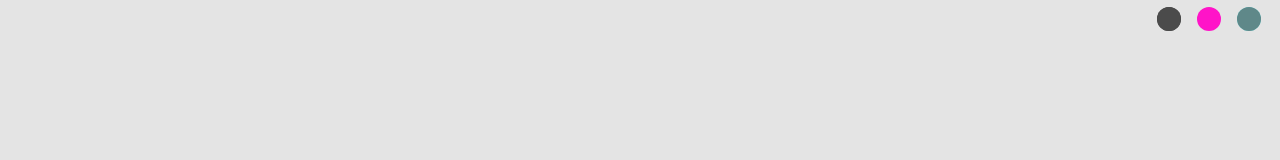
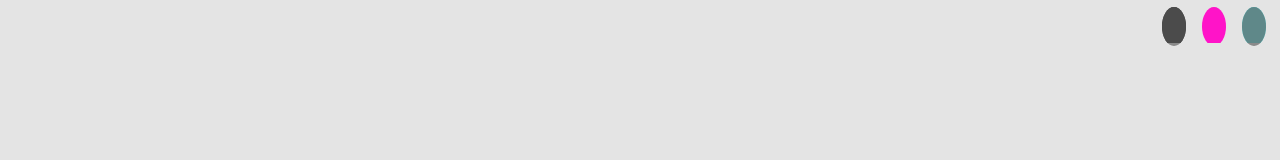
Before and after one commit to Response201/Portfolio, a React (Vite) app: page / in a window 1280 px wide. Shown: the top 160 px of the page. Built offline with nearby package versions, Linux system fonts and the light colour scheme; a web font is replaced by a local one.

Commit message:
Update themeSwitch.css

```diff
--- a/src/components/lotties/themeSwitch.css
+++ b/src/components/lotties/themeSwitch.css
@@ -1,7 +1,7 @@
 .switch___content {
-  width: 20vw;
+  width:100%;
   max-width: 120px;
-  padding: 5px 5px 0 0;
+  padding: 5px 0px 0 0;
   display: flex;
   justify-content: space-around;
 }
@@ -11,7 +11,9 @@
   overflow: hidden;
   border-radius: 50%;
   height:clamp(1.1em, 3vw, 1.5em);
+  min-height: fit-content;
   width:clamp(1.1em, 3vw, 1.5em);
+  min-width: fit-content;
 }
 
 .switchBtn {
```
